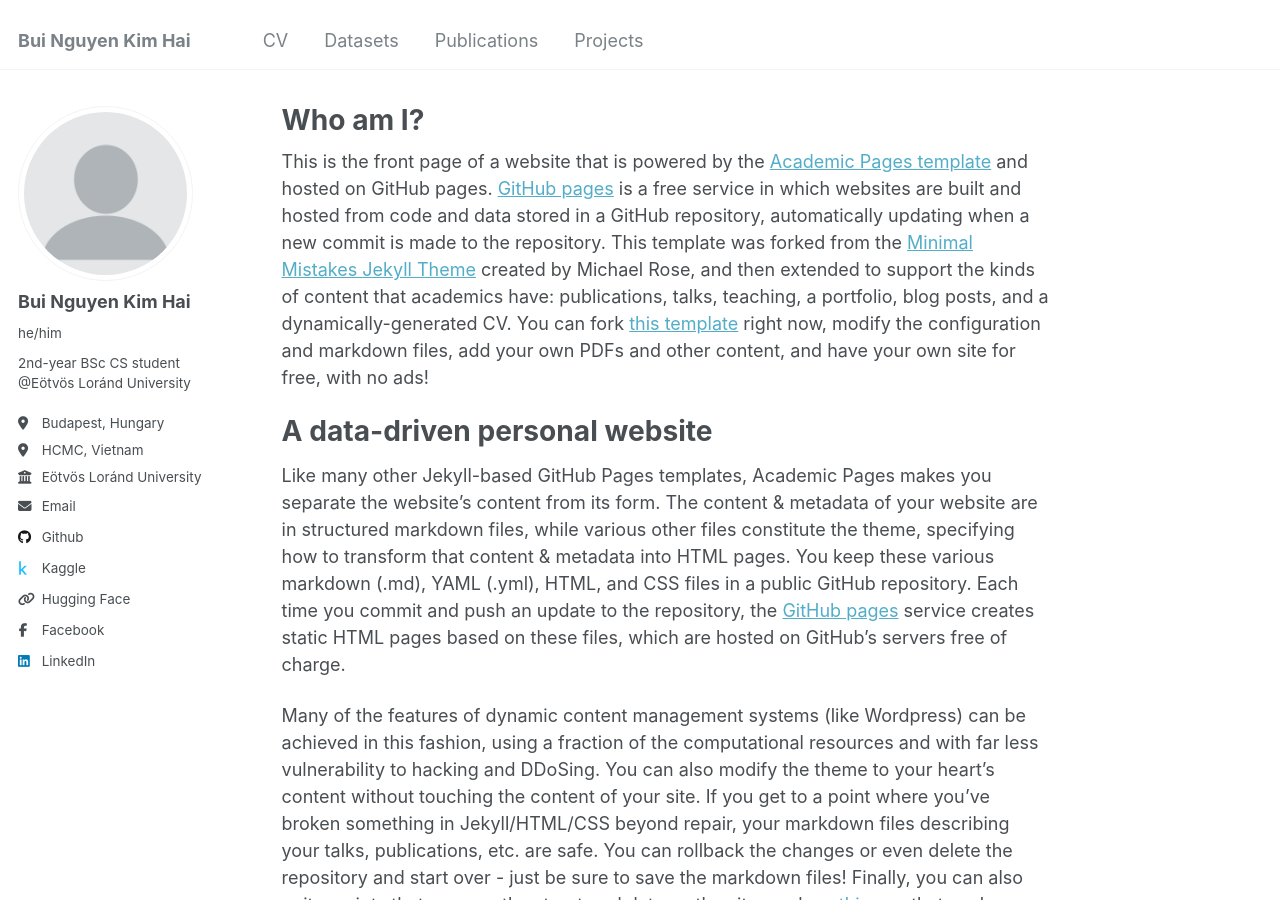
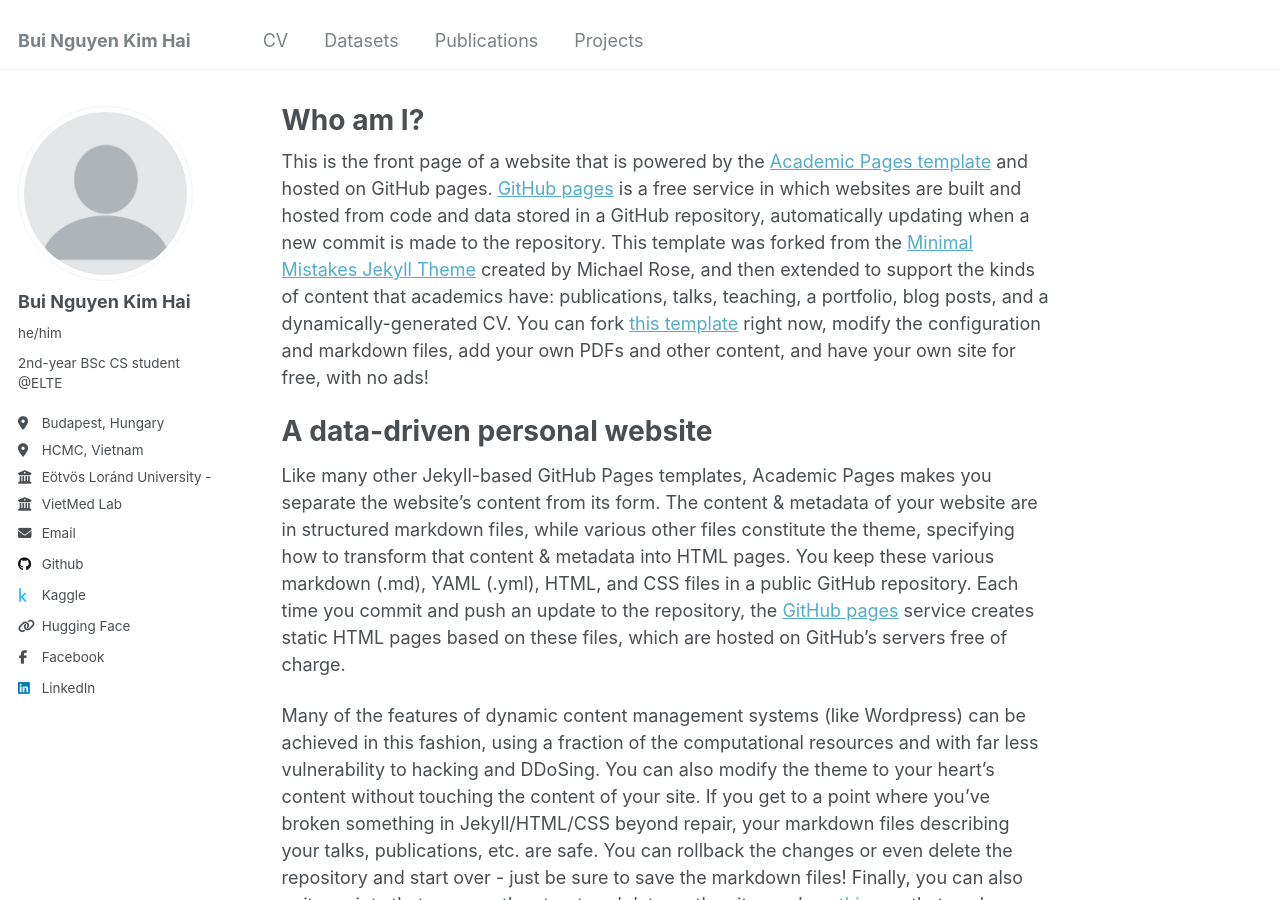
Before and after one commit to whynotkimhari/whynotkimhari.github.io, a Jekyll site: the page built from _pages/about.md, in a window 1280 px wide and 900 px high. Built offline with Jekyll 4.4.1, drawn with Linux system fonts in a browser that asks for light colours.

Commit message:
Update _config.yml

```diff
--- a/_config.yml
+++ b/_config.yml
@@ -24,9 +24,9 @@ author:
   avatar           : "profile.png"
   name             : "Bui Nguyen Kim Hai"
   pronouns         : "he/him"
-  bio              : "2nd-year BSc CS student @Eötvös Loránd University"
+  bio              : "2nd-year BSc CS student @ELTE"
   location         : ["Budapest, Hungary", "HCMC, Vietnam"]
-  employer         : "Eötvös Loránd University"
+  employer         : ["Eötvös Loránd University - ELTE", "VietMed Lab"]
   uri              : # URL
   email            : "htlulem185@gmail.com"
 
```
